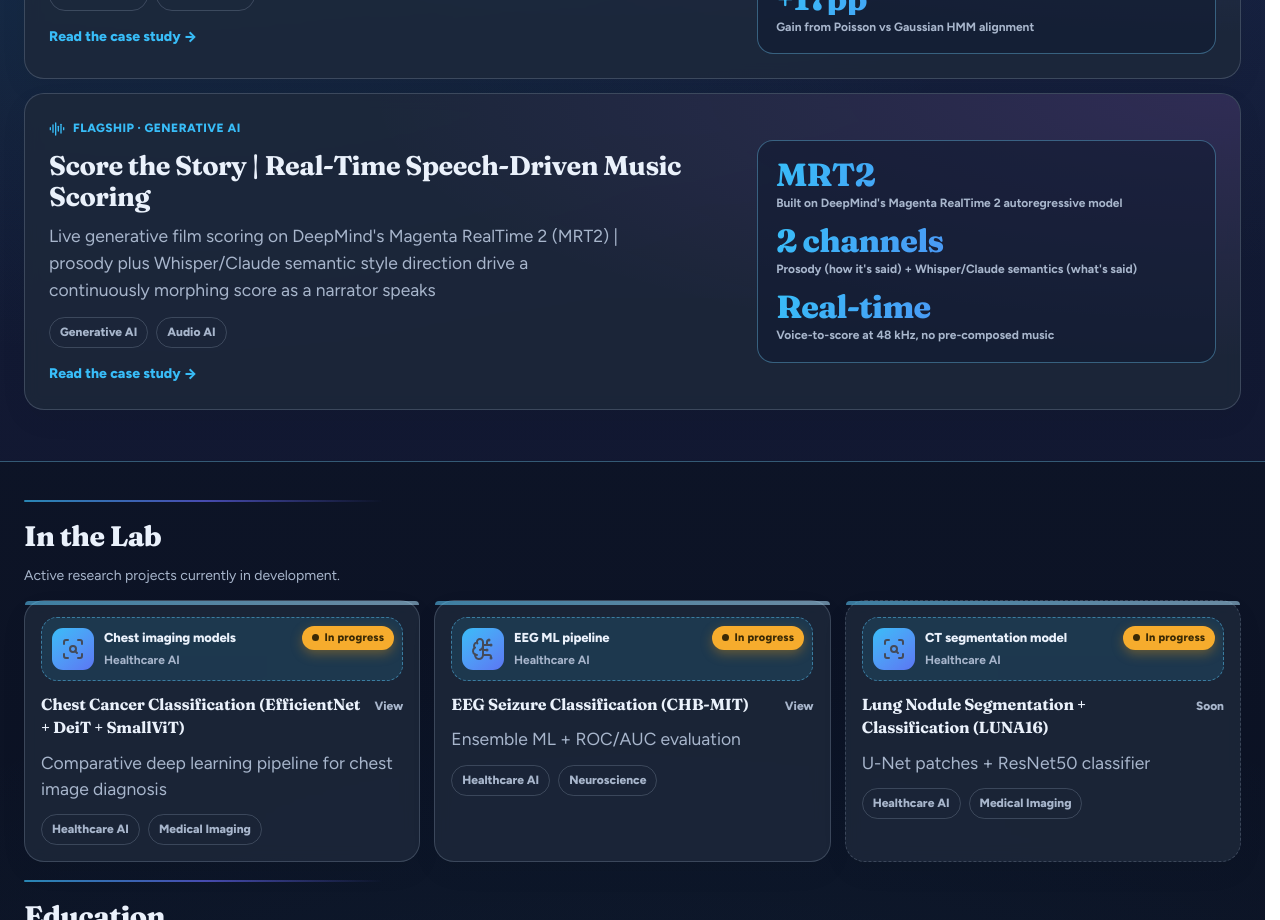
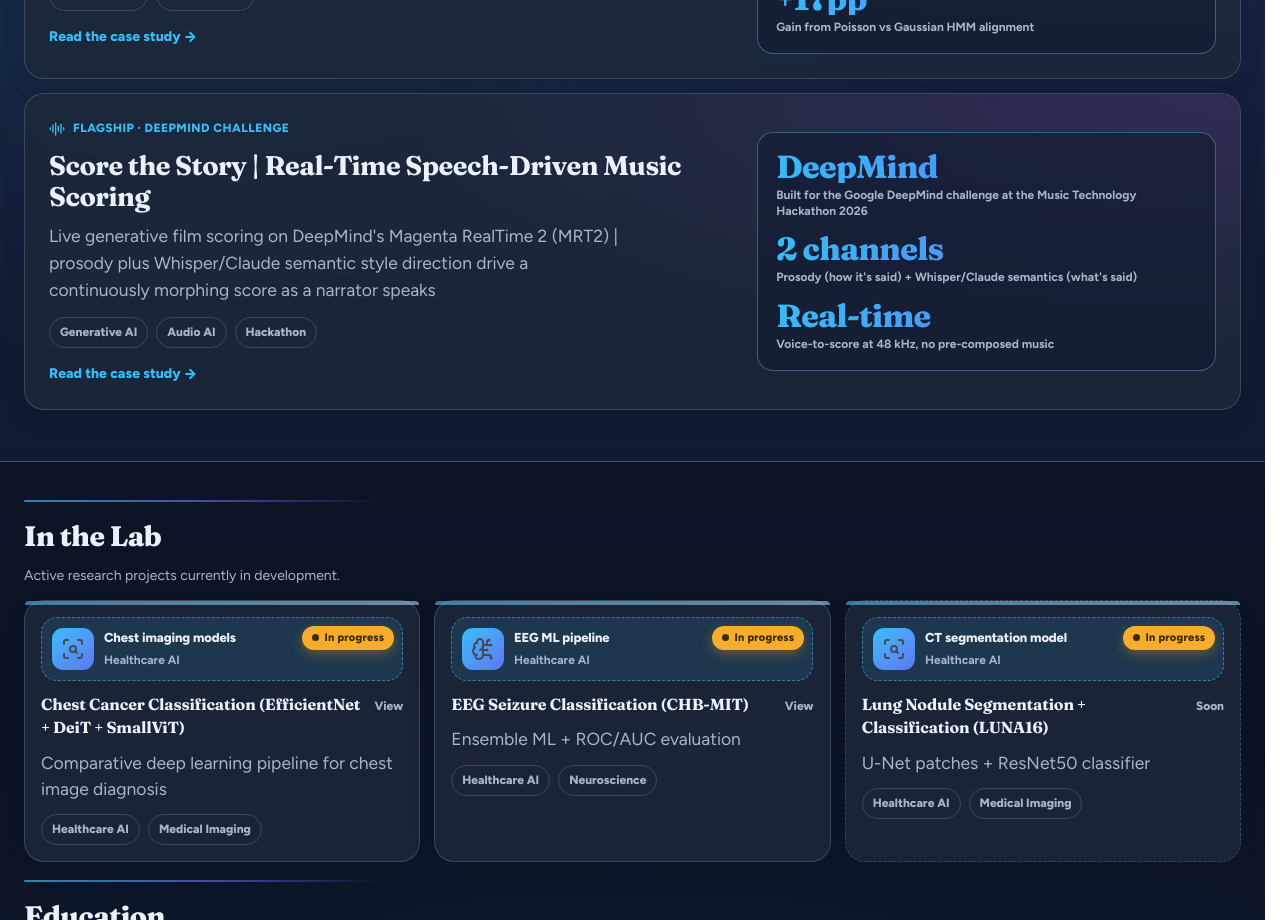
Before and after one commit to AaronHo3/aaron-portfolio, a Vue app: page / in a window 1280 px wide. Shown: the part 1040-1960 px from the top of the page. Built offline with nearby package versions, Linux system fonts and the light colour scheme.

Commit message:
Surfaced Music Technology Hackathon DeepMind Challenge on SCore the Story

```diff
--- a/src/data/projects.js
+++ b/src/data/projects.js
@@ -99,7 +99,7 @@
     title: "Score the Story | Real-Time Speech-Driven Music Scoring",
     subtitle:
       "Live generative film scoring on DeepMind's Magenta RealTime 2 (MRT2) | prosody plus Whisper/Claude semantic style direction drive a continuously morphing score as a narrator speaks",
-    tags: ["Generative AI", "Audio AI"],
+    tags: ["Generative AI", "Audio AI", "Hackathon"],
     modelTypes: ["Generative AI"],
     languages: ["Python"],
     stack: [
@@ -112,6 +112,7 @@
       "MIDI / AU (DAW)",
     ],
     metrics: [
+      "Google DeepMind challenge submission, Music Technology Hackathon 2026",
       "Real-time voice-to-score, no pre-composed music",
       "Dual control: prosody + LLM semantic style direction",
       "MFCC speaker-signature identity layer",
@@ -123,7 +124,7 @@
       report: "",
     },
     summary:
-      "A real-time instrument where the human voice is the controller: as a narrator speaks, the system listens on two channels at once - prosody (how it is said) and semantics (what is said via Whisper + Claude) - and drives DeepMind's Magenta RealTime 2 autoregressive model to compose a continuously morphing score live, with no pre-composed music and no manual controls.",
+      "A real-time instrument where the human voice is the controller: as a narrator speaks, the system listens on two channels at once - prosody (how it is said) and semantics (what is said via Whisper + Claude) - and drives DeepMind's Magenta RealTime 2 autoregressive model to compose a continuously morphing score live, with no pre-composed music and no manual controls. Built for the Google DeepMind challenge at the Music Technology Hackathon 2026.",
     bullets: [
       "Built a real-time pipeline that extracts prosodic features (energy, pitch, speech rate, spectral brightness) from live narration and maps them, via running auto-gain normalization, to MRT2 controls: energy drives density/chaos, brightness drives a dark-to-bright prompt blend, and silence pulls the texture sparse.",
       "Added a semantic layer where Whisper transcribes the narration and Claude reads the transcript to emit two scene style poles (a darker/tenser pole and a brighter/triumphant pole) that MRT2 embeds and morphs between, replacing brittle keyword maps with live language understanding.",
@@ -131,7 +132,7 @@
     ],
     image: "/previews/score-the-story.svg",
     headlineStats: [
-      { value: "MRT2", label: "Built on DeepMind's Magenta RealTime 2 autoregressive model" },
+      { value: "DeepMind", label: "Built for the Google DeepMind challenge at the Music Technology Hackathon 2026" },
       { value: "2 channels", label: "Prosody (how it's said) + Whisper/Claude semantics (what's said)" },
       { value: "Real-time", label: "Voice-to-score at 48 kHz, no pre-composed music" },
     ],
--- a/src/pages/Home.vue
+++ b/src/pages/Home.vue
@@ -213,7 +213,7 @@
 const flagshipEyebrow = {
   "gutsense-crc-screening": "Flagship · Award winner",
   "imagined-handwriting-decoding": "Flagship · Research",
-  "score-the-story-live-scoring": "Flagship · Generative AI",
+  "score-the-story-live-scoring": "Flagship · DeepMind challenge",
 };
 
 /* tilt state */
```
